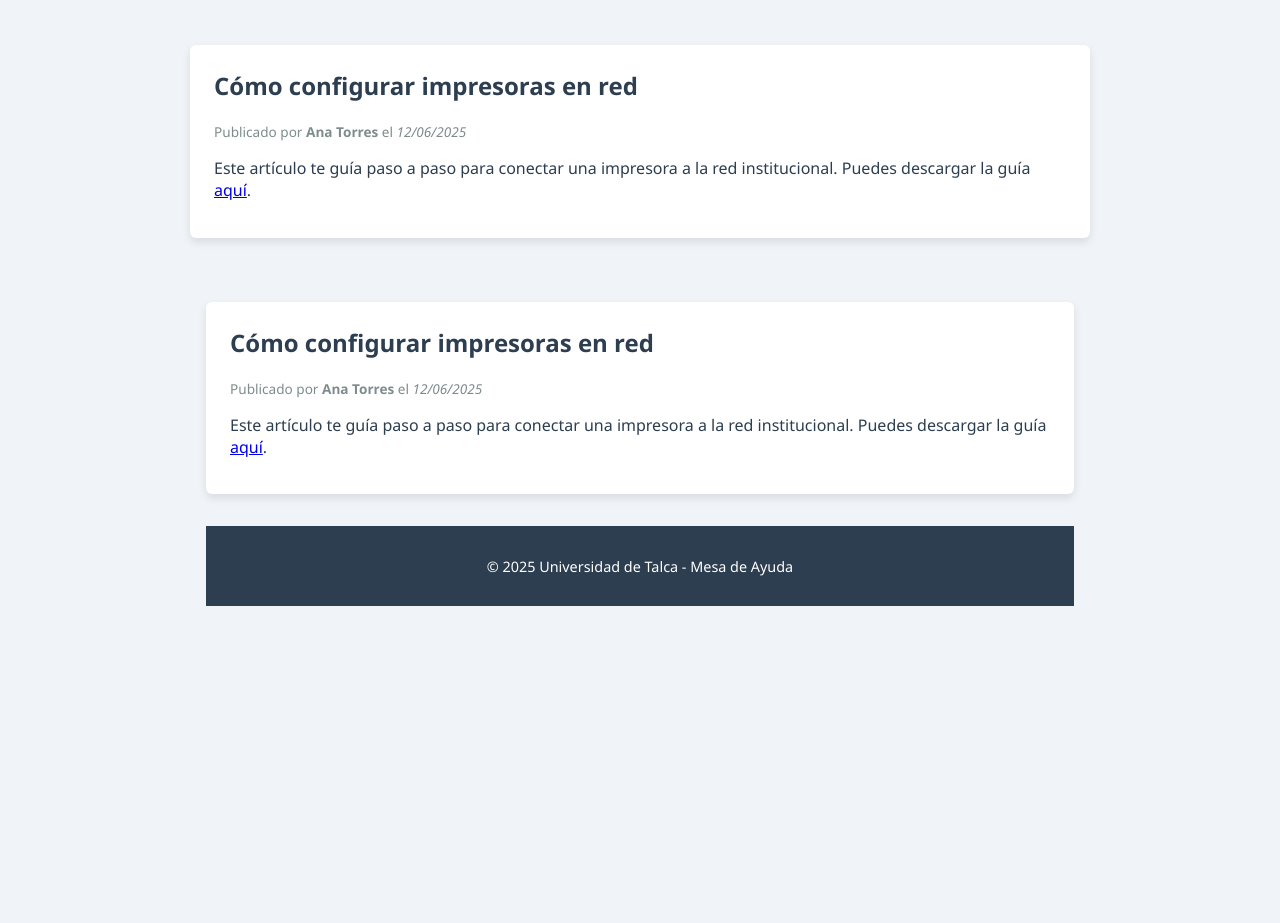
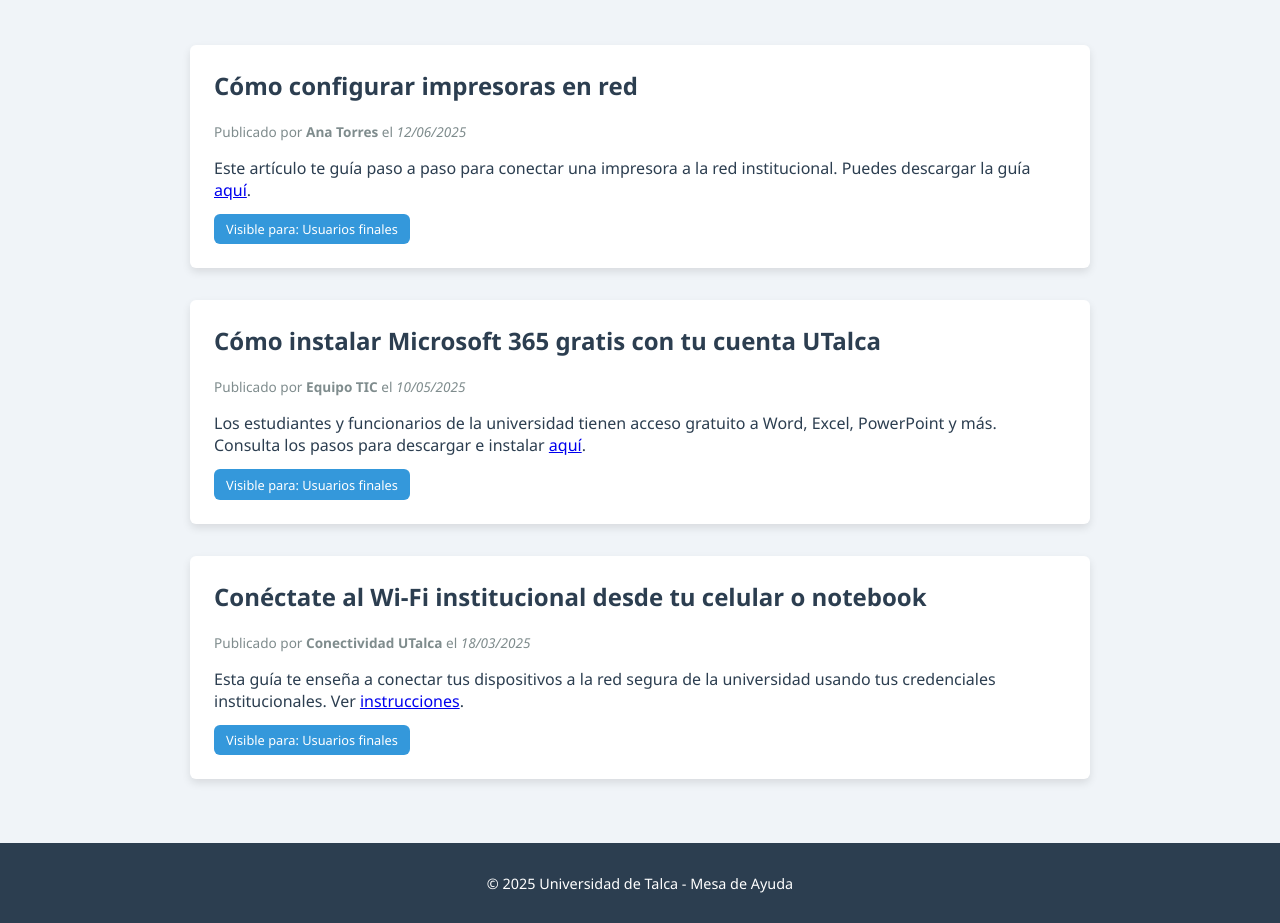
Before and after one commit to AlonsoCofreH/service-desk-utal, a plain HTML site: page guias.html in a window 1280 px wide. Shown: the part 175-1098 px from the top of the page. Before the commit the page ends 845 px from the top, so only its background shows below. Drawn offline with Linux system fonts and the light colour scheme.

Commit message:
GUIAS COMPLETADAS

```diff
--- a/guias.html
+++ b/guias.html
@@ -159,21 +159,29 @@
 
   <!-- Artículos -->
   <main class="guias-contenido">
+
     <div class="articulo">
       <h2>Cómo configurar impresoras en red</h2>
       <p class="meta">Publicado por <strong>Ana Torres</strong> el <em>12/06/2025</em></p>
       <p>Este artículo te guía paso a paso para conectar una impresora a la red institucional. Puedes descargar la guía <a href="guias/manual de impresoras.pdf">aquí</a>.</p>
-
-    </div>
-  <main class="guias-contenido">
-    <div class="articulo">
-      <h2>Cómo configurar impresoras en red</h2>
-      <p class="meta">Publicado por <strong>Ana Torres</strong> el <em>12/06/2025</em></p>
-      <p>Este artículo te guía paso a paso para conectar una impresora a la red institucional. Puedes descargar la guía <a href="guias/manual de impresoras.pdf">aquí</a>.</p>
-
+      <div class="etiquetas">Visible para: Usuarios finales</div>
     </div>
 
+    <div class="articulo">
+      <h2>Cómo instalar Microsoft 365 gratis con tu cuenta UTalca</h2>
+      <p class="meta">Publicado por <strong>Equipo TIC</strong> el <em>10/05/2025</em></p>
+      <p>Los estudiantes y funcionarios de la universidad tienen acceso gratuito a Word, Excel, PowerPoint y más. Consulta los pasos para descargar e instalar <a href="guias/office365_instalacion.pdf">aquí</a>.</p>
+      <div class="etiquetas">Visible para: Usuarios finales</div>
+    </div>
 
+    <div class="articulo">
+      <h2>Conéctate al Wi-Fi institucional desde tu celular o notebook</h2>
+      <p class="meta">Publicado por <strong>Conectividad UTalca</strong> el <em>18/03/2025</em></p>
+      <p>Esta guía te enseña a conectar tus dispositivos a la red segura de la universidad usando tus credenciales institucionales. Ver <a href="guias/wifi_utalca.pdf">instrucciones</a>.</p>
+      <div class="etiquetas">Visible para: Usuarios finales</div>
+    </div>
+
+  </main>
 
   <!-- Footer -->
   <footer class="guias-footer">
```
Also changed, not shown: index.html (+9 -5 lines), 1 other file.
